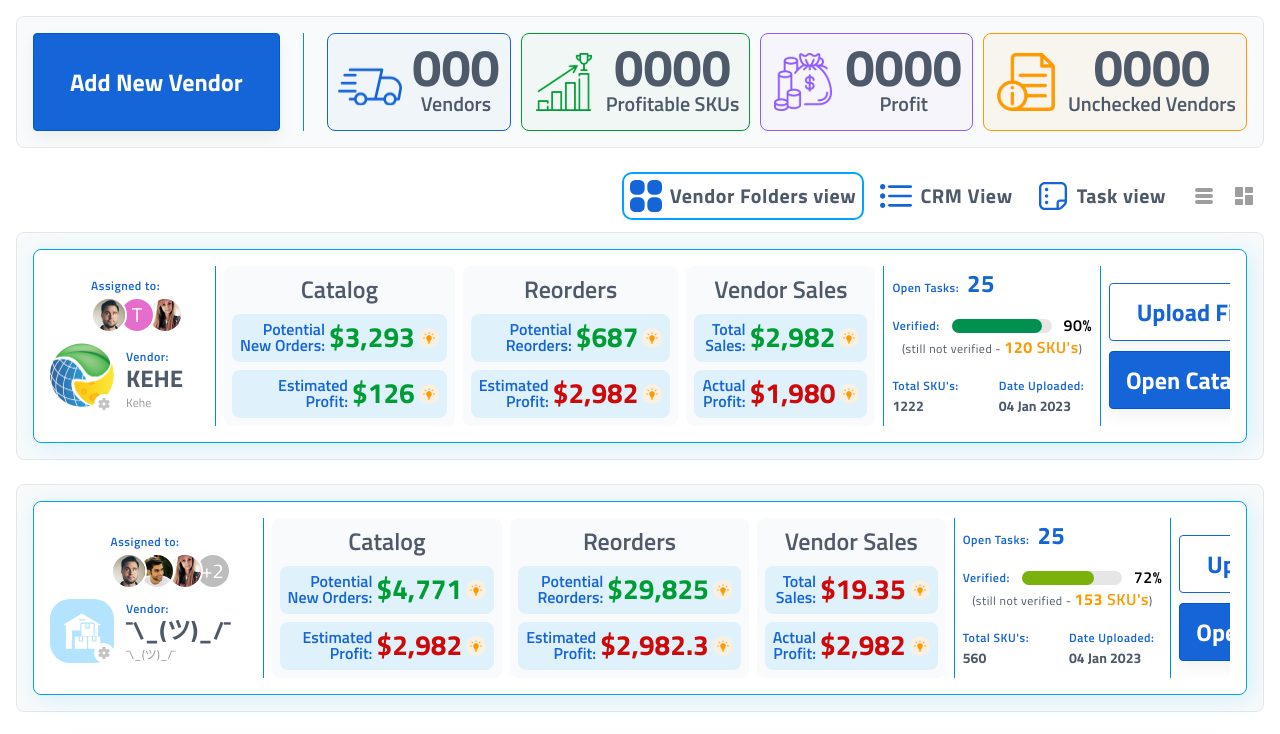
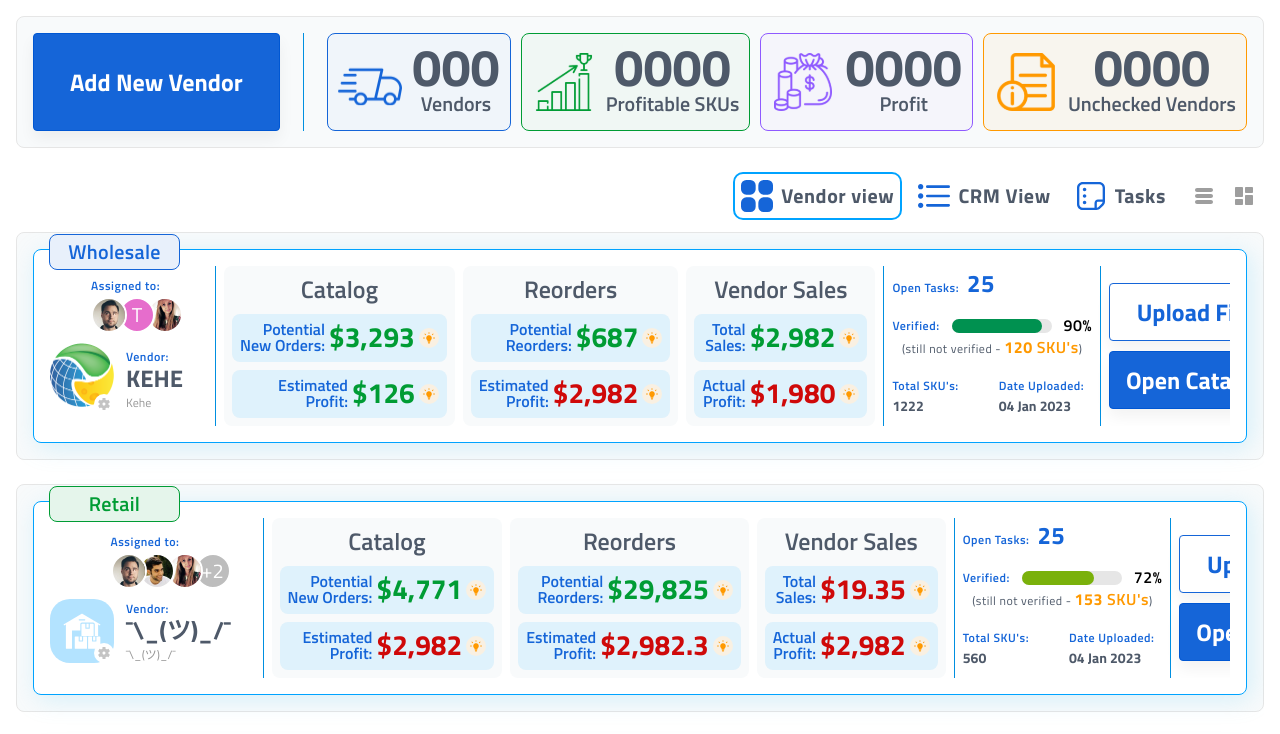
Before and after one commit to estiva1/ss-catalog-analyzer, a React (Create React App) app: page / in a window 1280 px wide. Shown: the top 734 px of the page. Built offline with nearby package versions, Linux system fonts and the light colour scheme.

Commit message:
updated vendor folder bar (when data exists)

```diff
--- a/src/components/UI/nav-tabs/catalog-analyzer-nav-tabs/catalog-analyzer-nav-tabs.component.jsx
+++ b/src/components/UI/nav-tabs/catalog-analyzer-nav-tabs/catalog-analyzer-nav-tabs.component.jsx
@@ -152,11 +152,11 @@ const CatalogAnalyzerNavTabs = () => {
             <StyledTab
               icon={<VendorFoldersTabIcon />}
               iconPosition="start"
-              label="Vendor Folders view"
+              label="Vendor view"
               {...TabProps(0)}
             />
             <StyledTab icon={<CrmListTabIcon />} iconPosition="start" label="CRM View" {...TabProps(1)} />
-            <StyledTab sx={{ mr: 0 }} icon={<TaskTabIcon />} iconPosition="start" label="Task view" {...TabProps(2)} />
+            <StyledTab sx={{ mr: 0 }} icon={<TaskTabIcon />} iconPosition="start" label="Tasks" {...TabProps(2)} />
           </StyledTabs>
 
           <ListCardsViewSwitchTabs disabled={tab !== 1} value={crmTab} onChange={handleCrmTabChange} />
--- a/src/components/vendor-folder-bar/vendor-folder-bar.component.jsx
+++ b/src/components/vendor-folder-bar/vendor-folder-bar.component.jsx
@@ -8,14 +8,23 @@ import VendorMoneyAmount from "../UI/vendor-money-amounts-grid/vendor-money-amou
 import VendorAndUsersDetails from "../UI/vendor-and-users-details/vendor-and-users-details.component";
 import DraggableContainer from "../UI/draggable-scroll-container/draggable-scroll-container.component";
 
-import { VendorFolderBarContainer, VendorFolderBarFrame } from "./vendor-folder-bar.styles";
+import {
+  ThumbnailText,
+  VendorFolderBarContainer,
+  VendorFolderBarFrame,
+  VendorFolderBarThumbnail,
+} from "./vendor-folder-bar.styles";
 
 const VendorFolderBar = ({ data }) => {
   const { users } = data || [];
-  const { vendor, moneyAmounts, tasksAndSkus } = data || {};
+  const { option, vendor, moneyAmounts, tasksAndSkus } = data || {};
 
   return (
     <VendorFolderBarFrame>
+      <VendorFolderBarThumbnail $option={option}>
+        <ThumbnailText $option={option}>{option}</ThumbnailText>
+      </VendorFolderBarThumbnail>
+
       <VendorFolderBarContainer>
         <DraggableContainer>
           <Stack direction="row" gap="8px" alignItems="center">
--- a/src/components/vendor-folder-bar/vendor-folder-bar.styles.js
+++ b/src/components/vendor-folder-bar/vendor-folder-bar.styles.js
@@ -1,6 +1,7 @@
 import styled from "styled-components";
 
 export const VendorFolderBarFrame = styled.div`
+  position: relative;
   padding: 16px;
   border-radius: 8px;
   border: 1px solid #e6e6e6;
@@ -17,5 +18,30 @@ export const VendorFolderBarContainer = styled.div`
   border: 1px solid #00a3ff;
   background: #fff;
   box-shadow: 4px 4px 25px 0px rgba(111, 213, 246, 0.25);
-  overflow-x: hidden;
+  //overflow-x: hidden;
 `;
+
+export const VendorFolderBarThumbnail = styled.div`
+  position: absolute;
+  display: flex;
+  align-items: center;
+  justify-content: center;
+  top: 1px;
+  left: 32px;
+  padding: 2px 8px;
+  width: 131px;
+  height: 36px;
+  border-radius: 8px;
+  border: 1px solid ${({ $option }) => ($option === "Wholesale" ? "#1565D8" : "#009C34")};
+  background-color: ${({ $option }) => ($option === "Wholesale" ? "#E8F0FB" : "#E5F5EB")};
+`;
+
+export const ThumbnailText = styled.span`
+  //font-family: Titillium Web;
+  font-size: 1.25rem;
+  font-weight: 600;
+  line-height: 0.75rem;
+  letter-spacing: 0.02rem;
+  text-align: center;
+  color: ${({ $option }) => ($option === "Wholesale" ? "#1565D8" : "#009C34")};
+`;
--- a/src/constants/index.js
+++ b/src/constants/index.js
@@ -44,6 +44,7 @@ export const topCardsContent = [
 
 export const vendorFolderBarData = [
   {
+    option: "Wholesale",
     users: [
       {
         id: 1,
@@ -111,6 +112,7 @@ export const vendorFolderBarData = [
     },
   },
   {
+    option: "Retail",
     users: [
       {
         id: 1,
@@ -188,6 +190,7 @@ export const vendorFolderBarData = [
     },
   },
   {
+    option: "Wholesale",
     users: [
       {
         id: 1,
@@ -250,6 +253,7 @@ export const vendorFolderBarData = [
     },
   },
   {
+    option: "Wholesale",
     users: [
       {
         id: 5,
@@ -307,6 +311,7 @@ export const vendorFolderBarData = [
     },
   },
   {
+    option: "Retail",
     users: [
       {
         id: 4,
```
